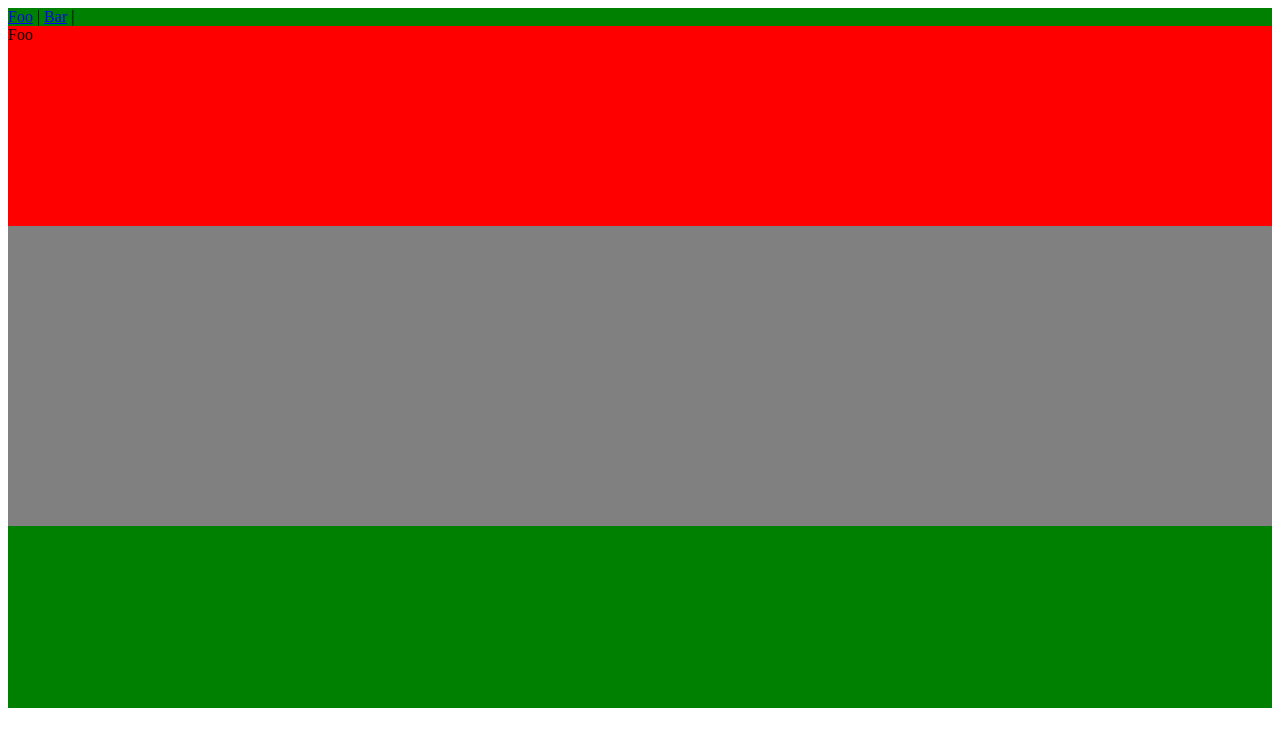
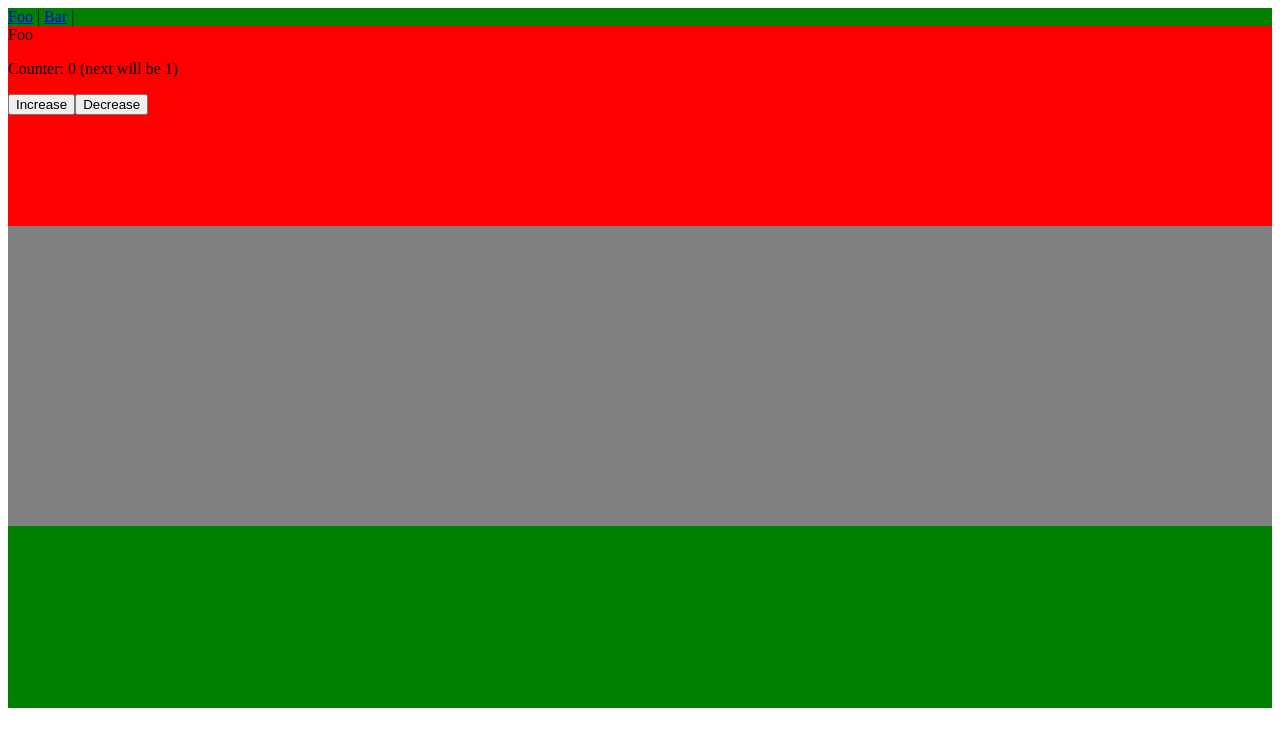
Before and after one commit to gregurco/vue-stackoverflow, a Vue app: page / in a window 1280 px wide. Shown: the top 746 px of the page. Built offline with nearby package versions, Linux system fonts and the light colour scheme.

Commit message:
Add counter component

```diff
--- /dev/null
+++ b/src/components/Counter.vue
@@ -0,0 +1,33 @@
+<template>
+  <div>
+    <p>Counter: {{ counter }} (next will be {{ nextValue }})</p>
+
+    <button @click="counter += 1">Increase</button>
+    <button @click="counter -= 1">Decrease</button>
+  </div>
+</template>
+
+<script>
+export default {
+  name: 'Counter',
+  data () {
+    return {
+      counter: 0
+    }
+  },
+  computed: {
+    nextValue () {
+      return this.counter + 1
+    }
+  },
+  watch: {
+    'counter' (newValue) {
+      console.log(`Value was changed. New value is: ${newValue}`)
+    }
+  }
+}
+</script>
+
+<style scoped>
+
+</style>
--- a/src/views/Foo.vue
+++ b/src/views/Foo.vue
@@ -1,10 +1,16 @@
 <template>
-  <div id="foo">Foo</div>
+  <div id="foo">
+    Foo
+
+    <counter />
+  </div>
 </template>
 
 <script>
+import Counter from '@/components/Counter'
 export default {
-  name: 'Foo'
+  name: 'Foo',
+  components: { Counter }
 }
 </script>
 
```
